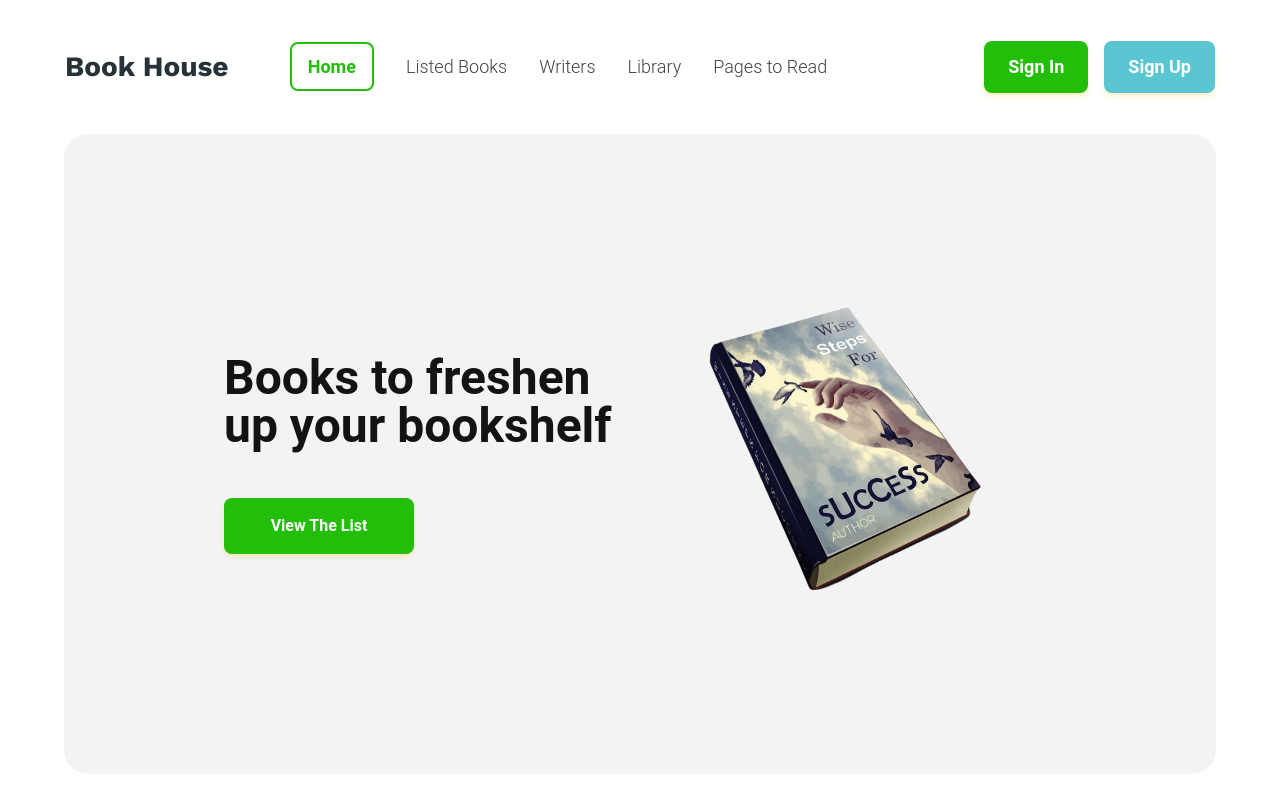
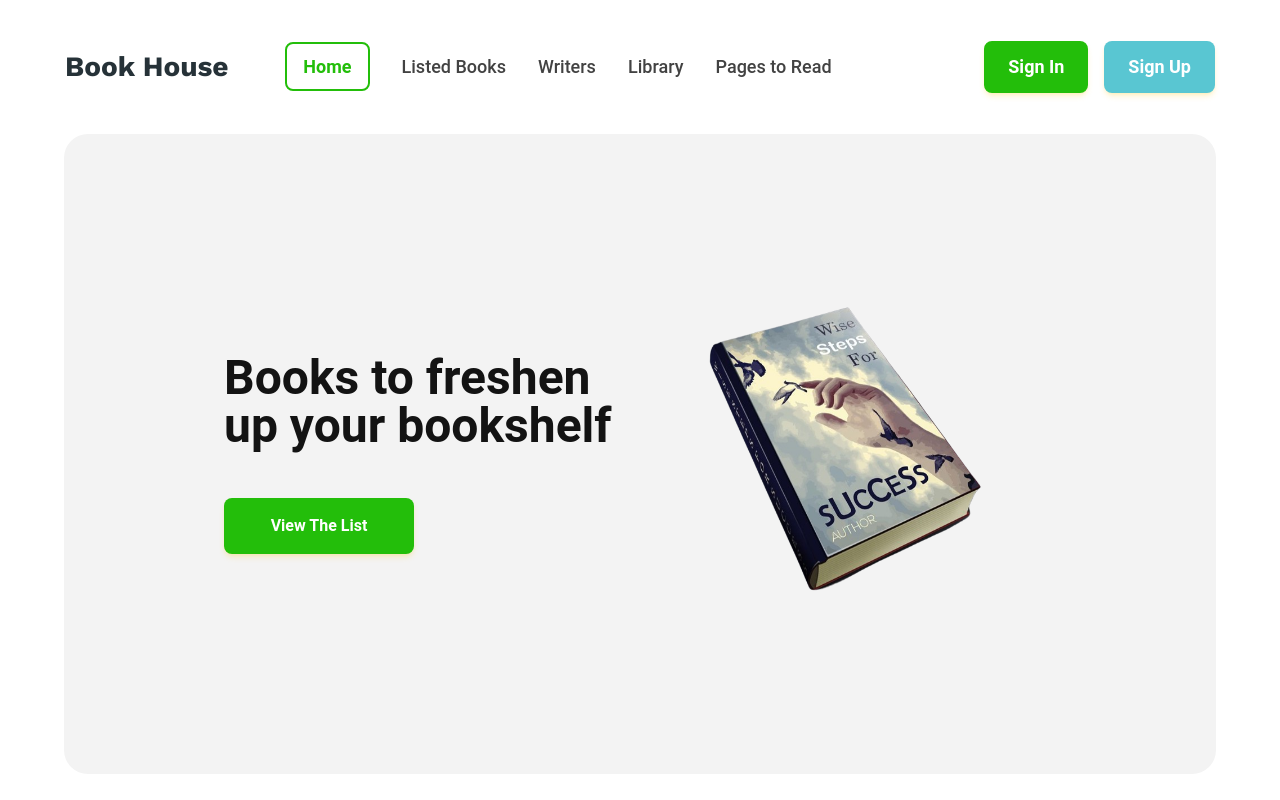
Before and after one commit to roushan-sheik/book-house, a React (Vite) app: page / in a window 1280 px wide. Shown: the top 800 px of the page. Built offline with nearby package versions, Linux system fonts and the light colour scheme; a web font is replaced by a local one.

Commit message:
navbar text updated

```diff
--- a/src/components/navList/NavList.jsx
+++ b/src/components/navList/NavList.jsx
@@ -13,7 +13,7 @@ const NavList = () => {
             key={(nav.pathName, nav.page)}
             as="li"
             variant="small"
-            className="p-1 lg:text-lg text-medium  text_sec"
+            className="p-1 lg:text-lg font-medium  text_sec"
           >
             <NavLink
               to={nav.path}
```
